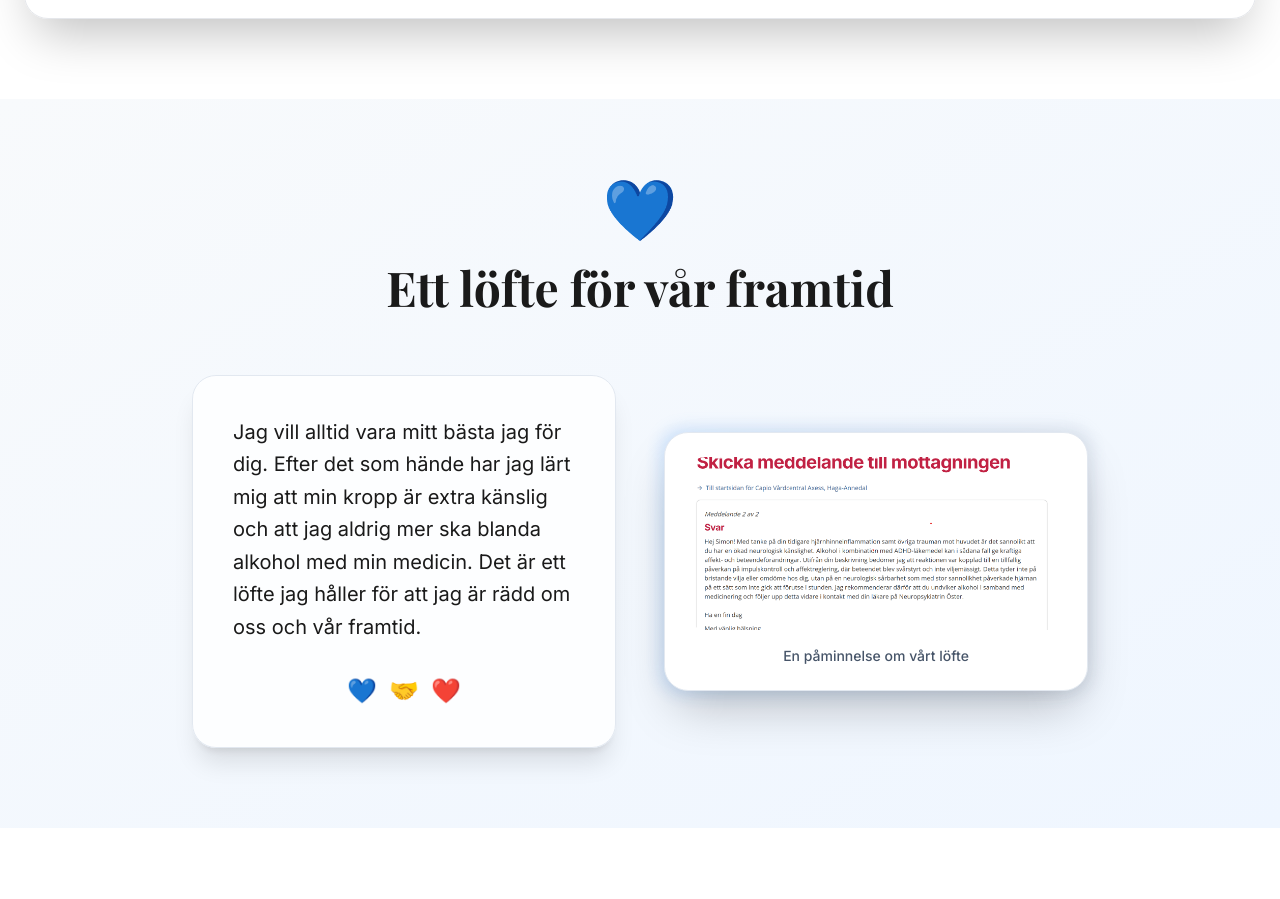
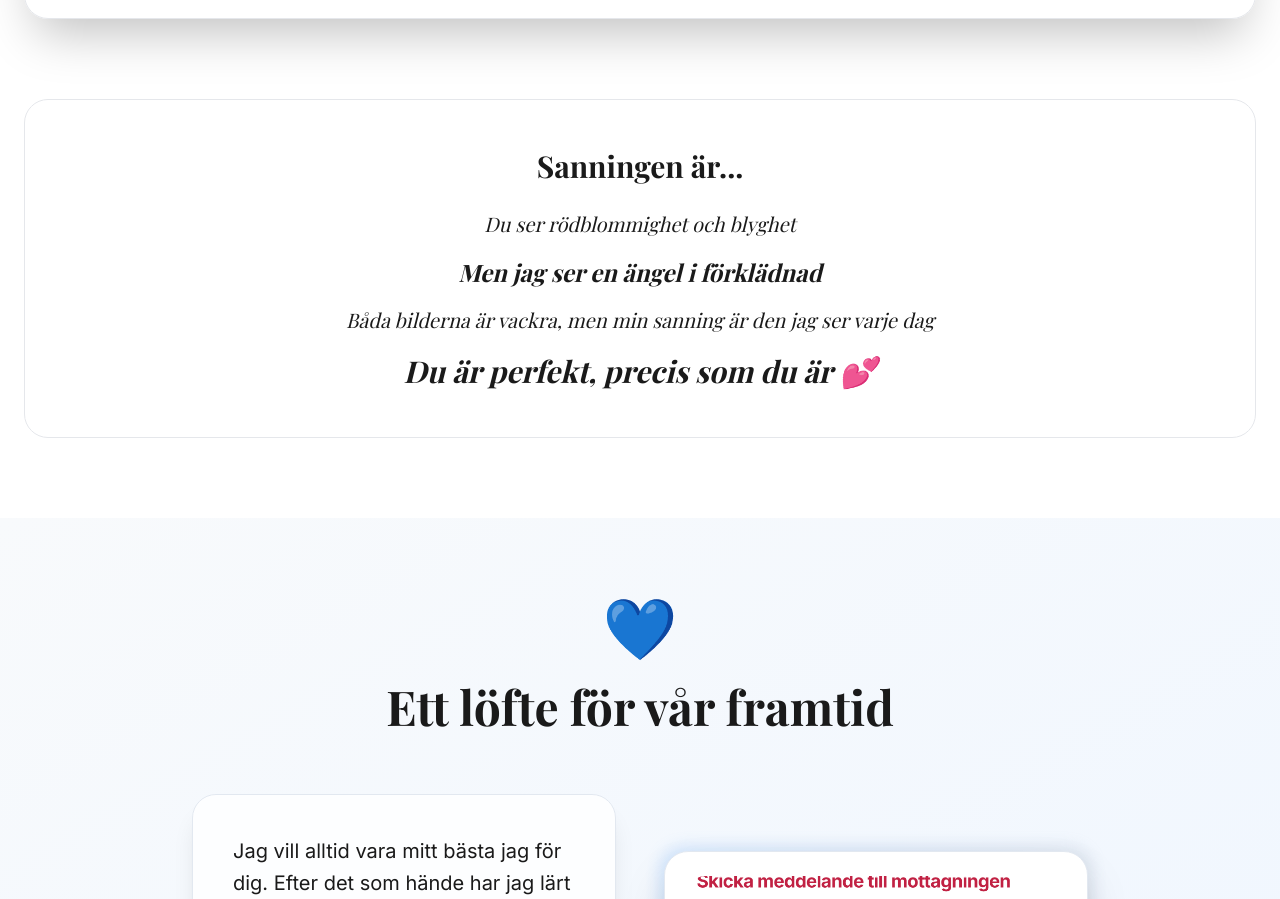
Before and after one commit to tjuren-ferdinand/thindra, a plain HTML site: page index.html in a window 1280 px wide. Shown: the part 7230-8129 px from the top of the page. Drawn offline with nearby package versions, Linux system fonts and the light colour scheme.

Commit message:
Add Two Perspectives section back before My Promise to You - princess and red-faced beauty sections restored

```diff
--- a/index.html
+++ b/index.html
@@ -920,9 +920,21 @@
                         </div>
                     </div>
                 </div>
+
+                <!-- Love Declaration -->
+                <div class="mt-20 text-center fade-in-up" style="animation-delay: 0.4s;">
+                    <div class="bg-gradient-to-br from-champagne-gold/10 to-dusty-rose/10 p-12 rounded-3xl border border-champagne-gold/20">
+                        <h3 class="text-3xl font-bold text-charcoal mb-6 serif">Sanningen är...</h3>
+                        <div class="text-xl text-charcoal/80 leading-relaxed space-y-4 script-font">
+                            <p>Du ser rödblommighet och blyghet</p>
+                            <p class="text-2xl text-champagne-gold font-bold">Men jag ser en ängel i förklädnad</p>
+                            <p>Båda bilderna är vackra, men min sanning är den jag ser varje dag</p>
+                            <p class="text-3xl text-dusty-rose font-bold mt-6">Du är perfekt, precis som du är 💕</p>
+                        </div>
+                    </div>
+                </div>
             </div>
         </section>
-
 
         <!-- My Promise to You -->
         <section class="py-20 px-6 bg-gradient-to-br from-slate-50 to-blue-50">
```
